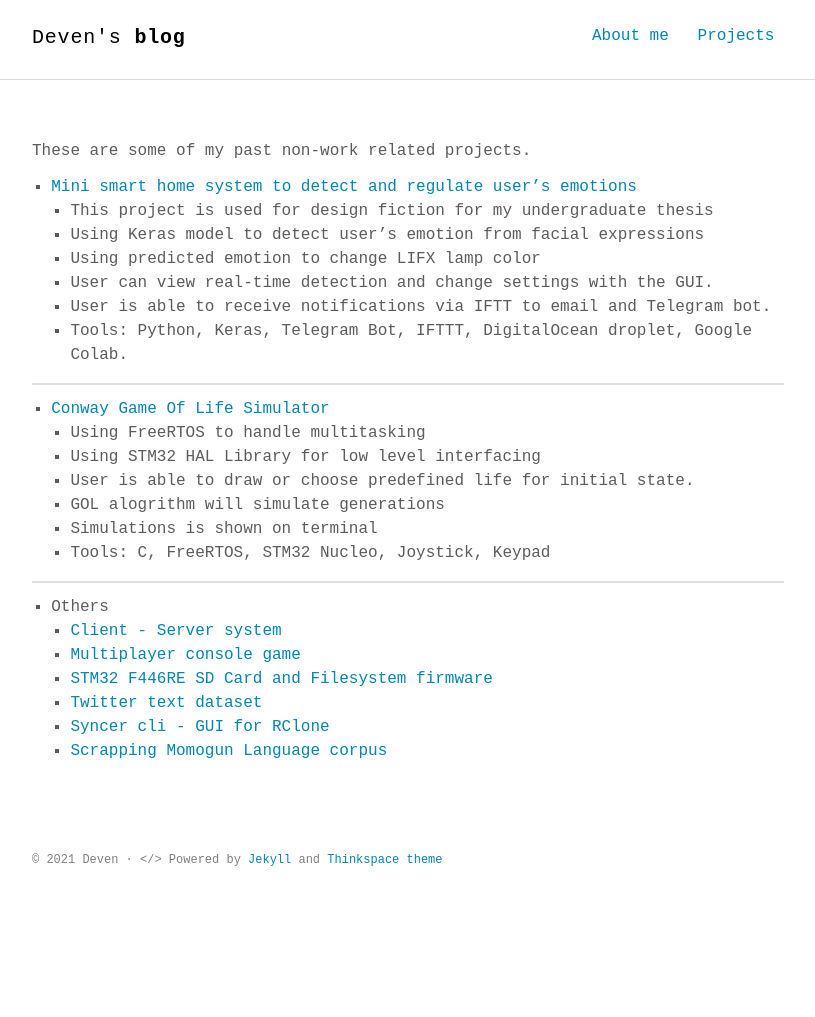
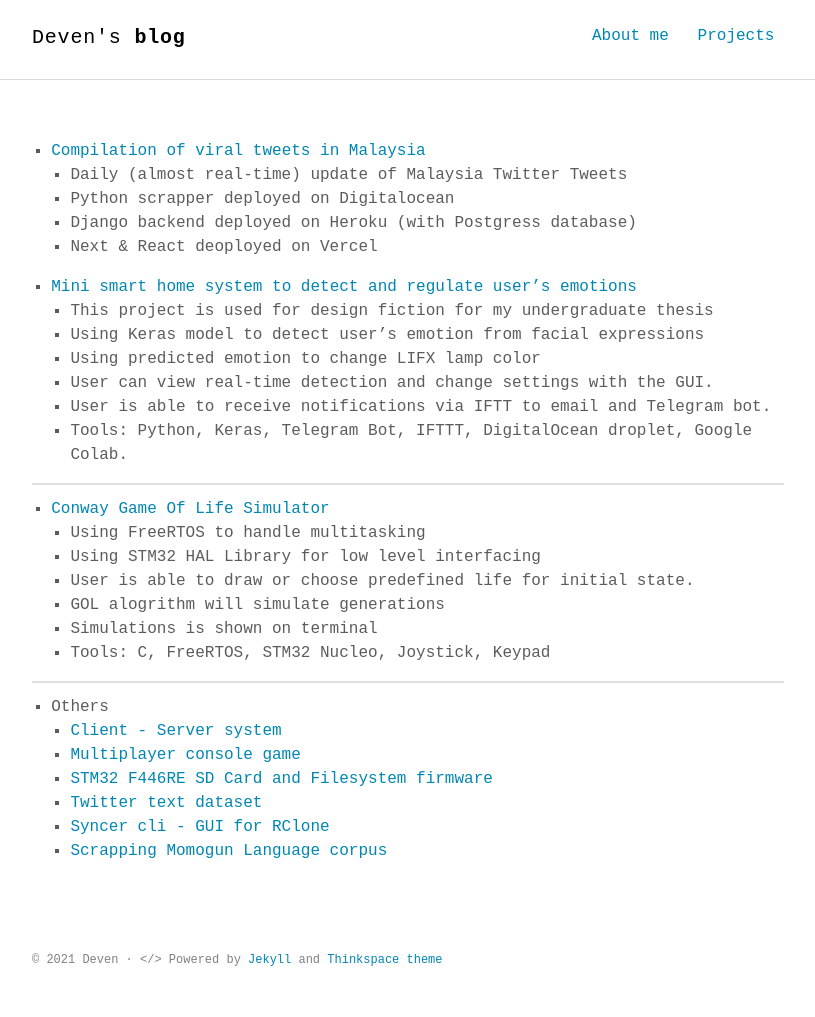
Before and after one commit to devennn/devennn.github.io, a Jekyll site: the page built from projects.md, in a window 1280 px wide. Shown: the whole page, without its empty margins (232-1047 px from the left). Built offline with Jekyll 4.4.1, drawn with Linux system fonts in a browser that asks for light colours; some web fonts are replaced; before the commit the page ends 917 px from its top, so only the background shows below that.

Commit message:
Update projects.md

```diff
--- a/projects.md
+++ b/projects.md
@@ -3,7 +3,11 @@ layout: page
 permalink: /projects/
 ---
 
-These are some of my past non-work related projects.
+- [Compilation of viral tweets in Malaysia](https://www.gerbang.space/)
+  - Daily (almost real-time) update of Malaysia Twitter Tweets
+  - Python scrapper deployed on Digitalocean
+  - Django backend deployed on Heroku (with Postgress database)
+  - Next & React deoployed on Vercel
 
 - [Mini smart home system to detect and regulate user's emotions](https://github.com/devennn/Smart-Home-Emotional-Detection-Regulation)
   - This project is used for design fiction for my undergraduate thesis
```
